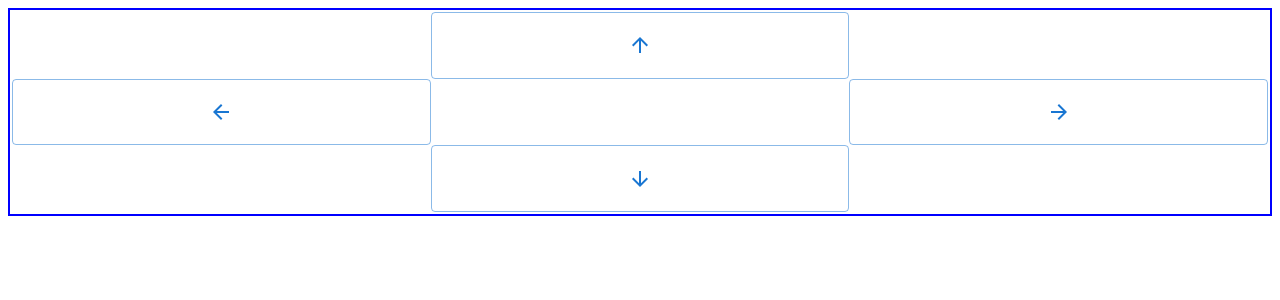
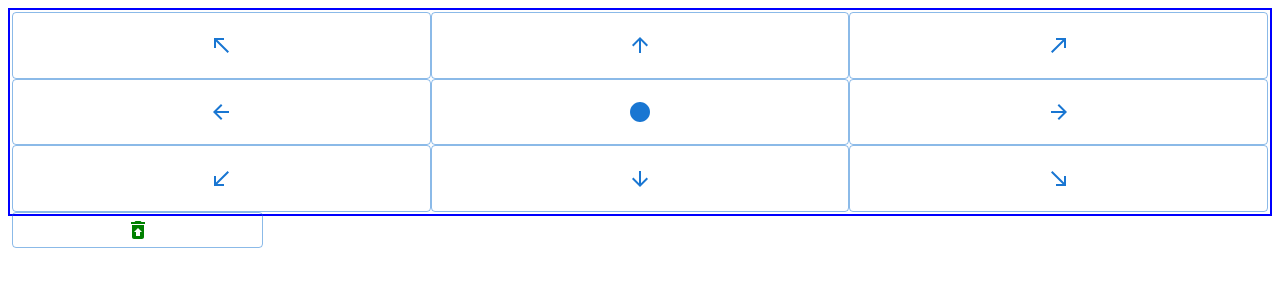
Before and after one commit to tanpx12/ev3-trash-bot-client, a React (Create React App) app: page / in a window 1280 px wide. Shown: the top 300 px of the page. Built offline with nearby package versions, Linux system fonts and the light colour scheme.

Commit message:
add buttons

```diff
--- a/src/App.js
+++ b/src/App.js
@@ -3,20 +3,26 @@ import ArrowUpwardIcon from "@mui/icons-material/ArrowUpward";
 import ArrowDownwardIcon from "@mui/icons-material/ArrowDownward";
 import ArrowBackIcon from "@mui/icons-material/ArrowBack";
 import ArrowForwardIcon from "@mui/icons-material/ArrowForward";
+import SouthWestIcon from "@mui/icons-material/SouthWest";
+import NorthWestIcon from "@mui/icons-material/NorthWest";
+import NorthEastIcon from "@mui/icons-material/NorthEast";
+import SouthEastIcon from "@mui/icons-material/SouthEast";
+import CircleIcon from "@mui/icons-material/Circle";
+import RestoreFromTrashIcon from "@mui/icons-material/RestoreFromTrash";
 import { useEffect } from "react";
 import axios from "axios";
 
 function App() {
   const direction = [
-    "",
-    <ArrowUpwardIcon />,
-    "",
+    <NorthWestIcon />,
+    <ArrowUpwardIcon onClick={() => handleRequest(1)} />,
+    <NorthEastIcon />,
     <ArrowBackIcon />,
-    "",
+    <CircleIcon />,
     <ArrowForwardIcon />,
-    "",
+    <SouthWestIcon />,
     <ArrowDownwardIcon />,
-    "",
+    <SouthEastIcon />,
   ];
   const keydownHandler = (e) => {
     switch (e.keyCode) {
@@ -66,7 +72,7 @@ function App() {
                   {item ? (
                     <Button
                       variant="outlined"
-                      sx={{ width: "100%", height: "100%$" }}
+                      sx={{ width: "100%", height: "100%" }}
                     >
                       {item}
                     </Button>
@@ -78,6 +84,11 @@ function App() {
             );
           })}
         </Grid>
+        <Box fullWidth>
+          <Button variant="outlined" sx={{ width: "20%", height: "20%", margin: "0 auto" }}>
+            <RestoreFromTrashIcon sx={{color: "green"}}/>
+          </Button>
+        </Box>
       </Box>
     </>
   );
```
